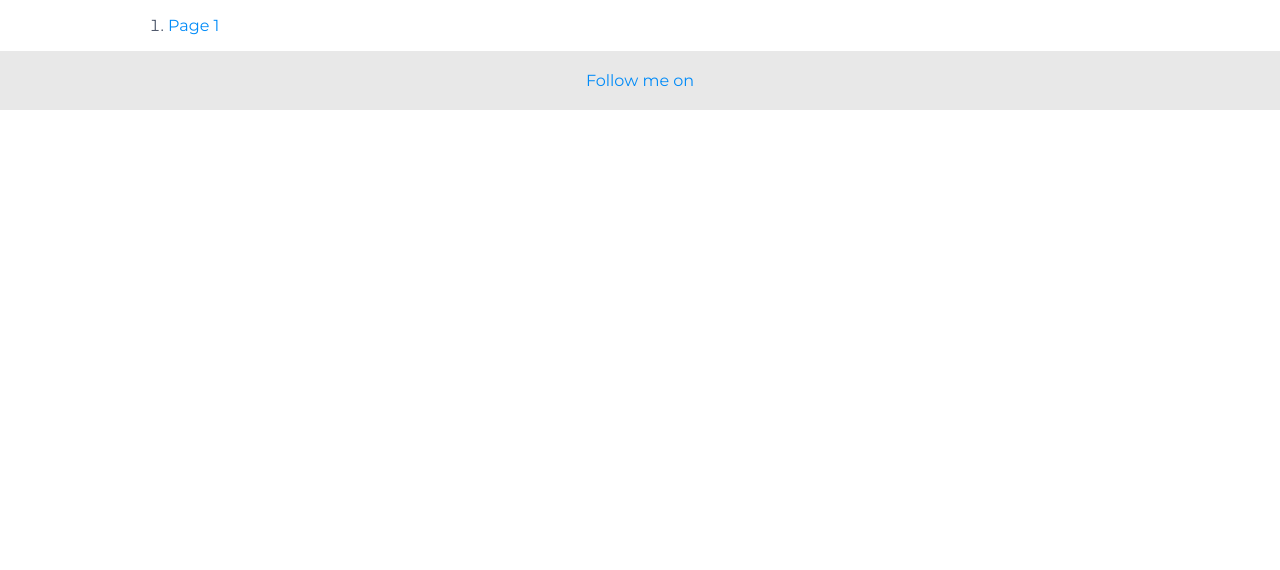
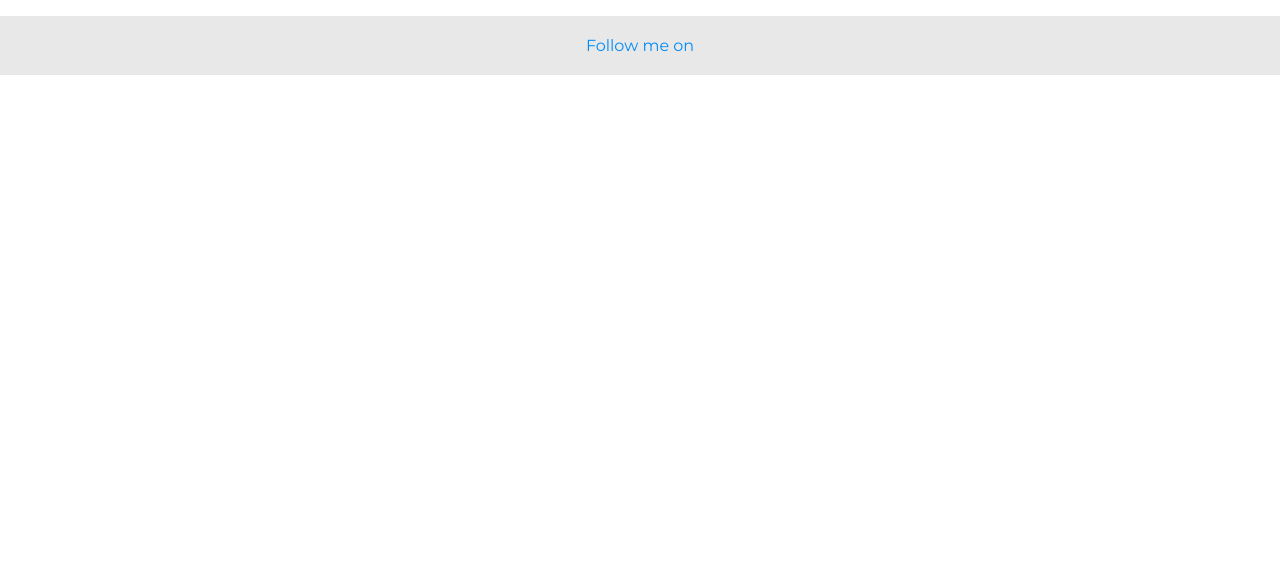
Before and after one commit to giuliachiola/super-blog-11ty, an Eleventy site: page blog/index.md in a window 1280 px wide. Shown: the part 230-800 px from the top of the page. Built offline with nearby package versions, Linux system fonts and the light colour scheme; Eleventy itself is replaced by a stand-in of ours; files that its build step writes are made by us from their sources.

Commit message:
feat: update

```diff
--- a/_includes/layouts/blog.njk
+++ b/_includes/layouts/blog.njk
@@ -1,6 +1,5 @@
 ---
 layout: layouts/base.njk
-eleventyExcludeFromCollections: true
 ---
 
 {% block content %}
--- a/blog/index.md
+++ b/blog/index.md
@@ -5,7 +5,4 @@ img: 'https://source.unsplash.com/1600x900/?nature,water'
 eleventyNavigation:
   key: blog
   order: 2
-pagination:
-  data: collections.blog
-  size: 2
 ---
```
